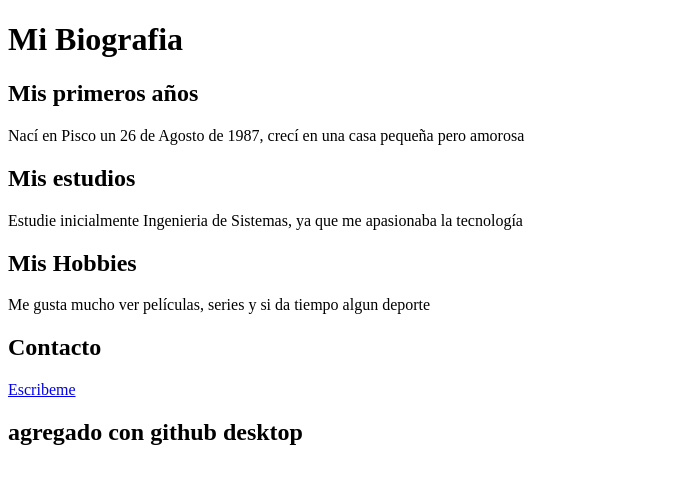
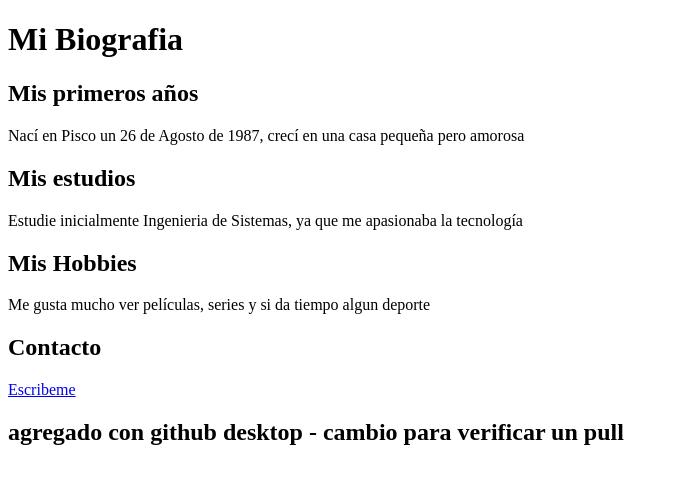
Before and after one commit to anibalsalas/yo, a plain HTML site: page index.html in a window 1280 px wide. Shown: the whole page, without its empty margins (0-678 px from the left). Drawn offline with Linux system fonts and the light colour scheme.

Commit message:
cambio de prueba para verificar pull

```diff
--- a/index.html
+++ b/index.html
@@ -27,7 +27,7 @@
                 <h2>Contacto</h2>
                 <a href="mailto:anibals2012@gmail.com">Escribeme</a>
             </section>
-            <h2>agregado con github desktop</h2>
+            <h2>agregado con github desktop - cambio para verificar un pull</h2>
         </footer>
 
     </body>
```
